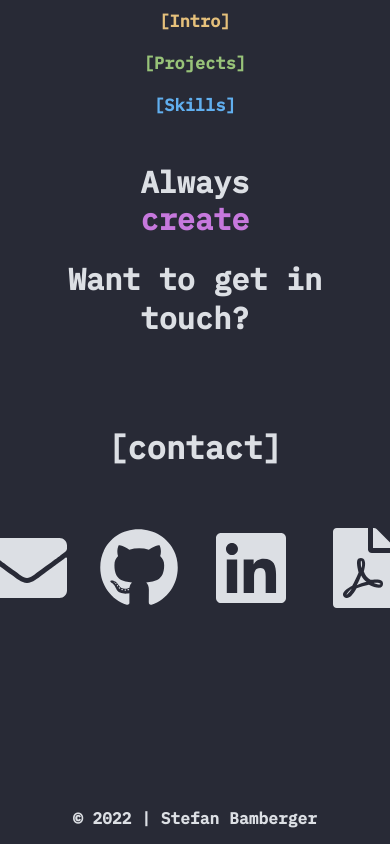
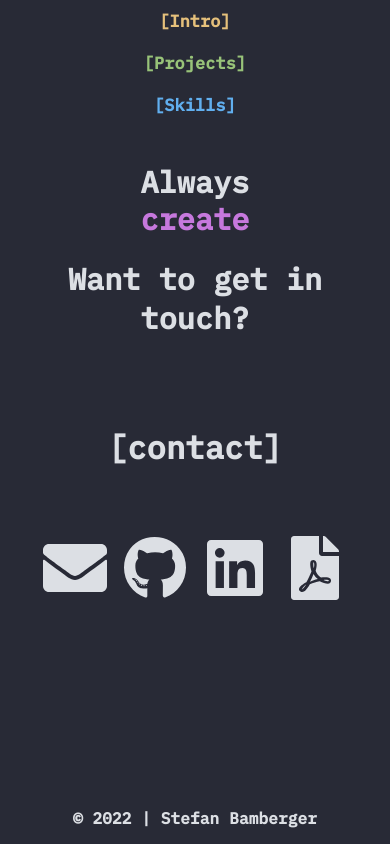
Before and after one commit to erynder-z/personal-portfolio, a React (Create React App) app: page / in a window 390 px wide. Both pictures are taken after a click on the element 195 px from the left and 822 px from the top of the page. Built offline with nearby package versions, Linux system fonts and the light colour scheme; the HTML template or start-up script is replaced by a standard one.

Commit message:
Adjust responsivenes

```diff
--- a/src/Components/Contact/Contact.css
+++ b/src/Components/Contact/Contact.css
@@ -189,4 +189,12 @@
   .contact-hoverElement {
     font-size: 2rem;
   }
+
+  .contact-icons {
+    gap: unset;
+  }
+
+  .contact-btn {
+    height: 4rem;
+  }
 }
--- a/src/Components/Contact/Contact.tsx
+++ b/src/Components/Contact/Contact.tsx
@@ -96,24 +96,24 @@ const Contact: FC<Props> = ({ active, shuffleText }) => {
 
   const buttons = [
     <Mailto email="stfn.bgr@gmail.com" subject="Contact from website" body="">
-      <FaEnvelope size="5rem" />
+      <FaEnvelope className="contact-btn" size="5rem" />
     </Mailto>,
     <a
       href="https://github.com/erynder-z"
       target="_blank"
       rel="noopener noreferrer"
     >
-      <FaGithub size="5rem" />
+      <FaGithub className="contact-btn" size="5rem" />
     </a>,
     <a
       href="https://www.linkedin.com"
       target="_blank"
       rel="noopener noreferrer"
     >
-      <FaLinkedin size="5rem" />
+      <FaLinkedin className="contact-btn" size="5rem" />
     </a>,
     <a href={resumee} target="_blank" rel="noreferrer">
-      <FaFilePdf size="5rem" />
+      <FaFilePdf className="contact-btn" size="5rem" />
     </a>,
   ];
 
```
